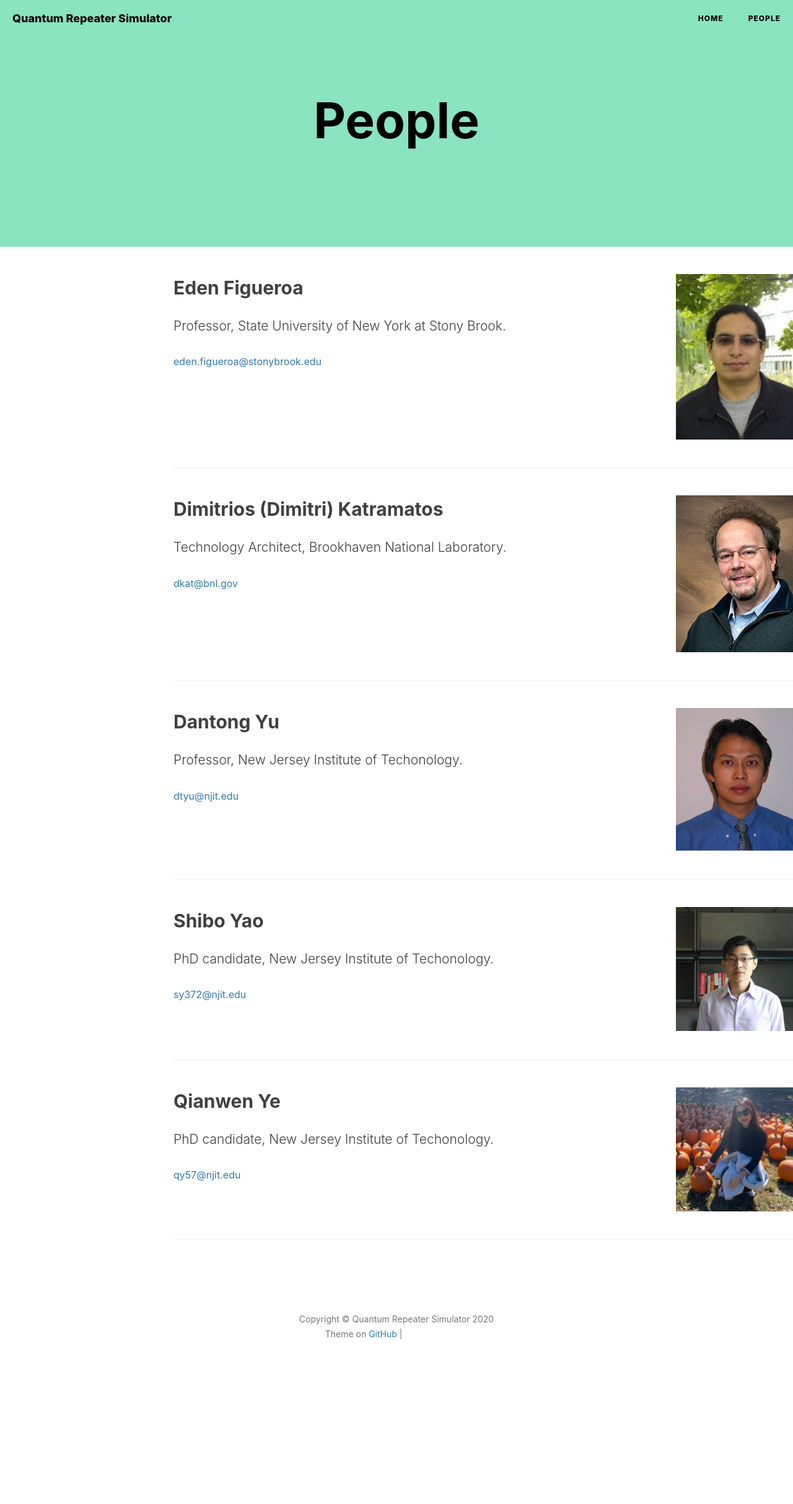
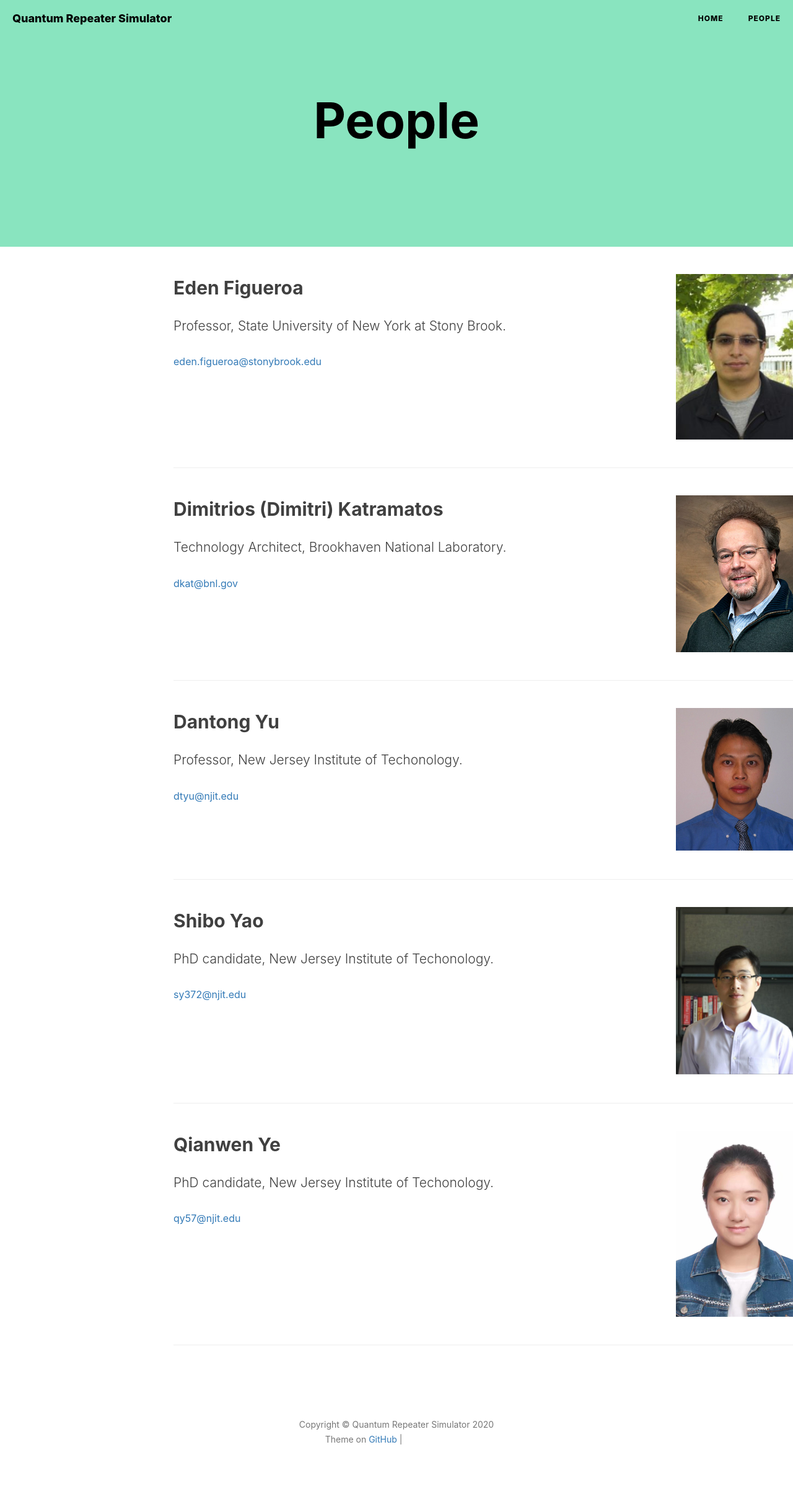
Before and after one commit to QuantumRepeaterSimulator/QuantumRepeaterSimulator.github.io, a Jekyll site: the page built from about.html, in a window 1280 px wide. Shown: the whole page at 62% size. Built offline with Jekyll 4.4.1, drawn with Linux system fonts in a browser that asks for light colours; nearby versions of some CDN libraries; comment, search, counter and statistics services are not loaded; before the commit the page ends 2256 px from its top, so only the background shows below that; grey boxes are pictures that could not be loaded.

Commit message:
add all pics

```diff
--- a/about.html
+++ b/about.html
@@ -60,7 +60,7 @@
               <p><a href="mailto:sy372@njit.edu">sy372@njit.edu</a></p>
             </div>
             <div class="col-md-5 order-md-1">
-                <img class="bd-placeholder-img bd-placeholder-img-lg featurette-image img-fluid mx-auto" width="200" height="200" src="https://raw.githubusercontent.com/QuantumRepeaterSimulator/QuantumRepeaterSimulator.github.io/main/img/shibo_profile_img.jpg">
+                <img class="bd-placeholder-img bd-placeholder-img-lg featurette-image img-fluid mx-auto" width="200" height="200" src="https://raw.githubusercontent.com/QuantumRepeaterSimulator/QuantumRepeaterSimulator.github.io/main/img/shibo_profile_img.png">
                 </img>
             </div>
           </div>
@@ -74,7 +74,7 @@
               <p><a href="mailto:qy57@njit.edu">qy57@njit.edu</a></p>
             </div>
             <div class="col-md-5 order-md-1">
-                <img class="bd-placeholder-img bd-placeholder-img-lg featurette-image img-fluid mx-auto" width="200" height="200" src="https://raw.githubusercontent.com/QuantumRepeaterSimulator/QuantumRepeaterSimulator.github.io/main/img/qianwen_profile_img.png">
+                <img class="bd-placeholder-img bd-placeholder-img-lg featurette-image img-fluid mx-auto" width="200" height="200" src="https://raw.githubusercontent.com/QuantumRepeaterSimulator/QuantumRepeaterSimulator.github.io/main/img/qianwen_profile_img.jpeg">
                 </img>
             </div>
           </div>
```
Also changed, not shown: img/qianwen_profile_img.jpeg (added), img/qianwen_profile_img.png (deleted), img/shibo_profile_img.jpg (deleted), img/shibo_profile_img.png (added).
